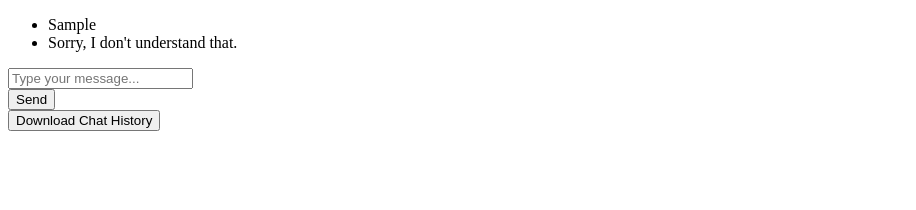
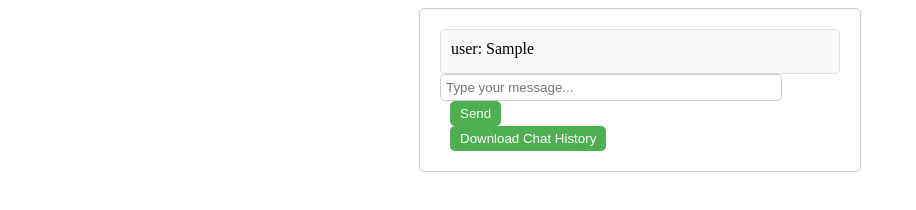
Before and after one commit to muxyl/chat, a plain HTML site: page index.html in a window 1280 px wide. Both pictures are taken after typing "Sample" into the empty fields and a click on the button "Send". Shown: the whole page, without its empty margins (0-916 px from the left). Drawn offline with Linux system fonts and the light colour scheme.

Commit message:
Update index.html

```diff
--- a/index.html
+++ b/index.html
@@ -5,7 +5,45 @@
     <meta name="viewport" content="width=device-width, initial-scale=1.0">
     <title>ChatGPT Demo</title>
     <style>
-        /* CSS styles */
+        #chat-container {
+            max-width: 400px;
+            margin: 0 auto;
+            padding: 20px;
+            border: 1px solid #ccc;
+            border-radius: 5px;
+        }
+        #messages {
+            list-style-type: none;
+            padding: 0;
+            margin: 0;
+            max-height: 300px;
+            overflow-y: auto;
+            border: 1px solid #ddd;
+            border-radius: 5px;
+            padding: 10px;
+            background-color: #f9f9f9;
+        }
+        li {
+            margin-bottom: 5px;
+        }
+        input[type="text"] {
+            width: calc(100% - 70px);
+            padding: 5px;
+            border-radius: 5px;
+            border: 1px solid #ccc;
+        }
+        button {
+            padding: 5px 10px;
+            border-radius: 5px;
+            background-color: #4CAF50;
+            color: white;
+            border: none;
+            cursor: pointer;
+            margin-left: 10px;
+        }
+        button:hover {
+            background-color: #45a049;
+        }
     </style>
 </head>
 <body>
@@ -16,6 +54,44 @@
         <br><button id="download-button">Download Chat History</button>
     </div>
 
-    <script src="chat.js"></script>
+    <script>
+        document.addEventListener("DOMContentLoaded", function() {
+            const messagesList = document.getElementById("messages");
+            const userInput = document.getElementById("user-input");
+            const sendButton = document.getElementById("send-button");
+            const downloadButton = document.getElementById("download-button");
+
+            // Event listener for sending a message
+            sendButton.addEventListener("click", function() {
+                const message = userInput.value;
+                if (message.trim() !== "") {
+                    appendMessage("user", message);
+                    userInput.value = ""; // Clear the input field
+                    // Here you can add code to send the message to ChatGPT or perform other actions
+                }
+            });
+
+            // Function to append a message to the chat area
+            function appendMessage(sender, message) {
+                const li = document.createElement("li");
+                li.textContent = `${sender}: ${message}`;
+                messagesList.appendChild(li);
+                // Scroll to the bottom of the chat area
+                messagesList.scrollTop = messagesList.scrollHeight;
+            }
+
+            // Event listener for downloading chat history
+            downloadButton.addEventListener("click", function() {
+                const messagesText = Array.from(messagesList.children).map(li => li.textContent).join("\n");
+                const blob = new Blob([messagesText], { type: "text/plain" });
+                const url = URL.createObjectURL(blob);
+                const a = document.createElement("a");
+                a.href = url;
+                a.download = "chat_history.txt";
+                a.click();
+                URL.revokeObjectURL(url);
+            });
+        });
+    </script>
 </body>
 </html>
```
